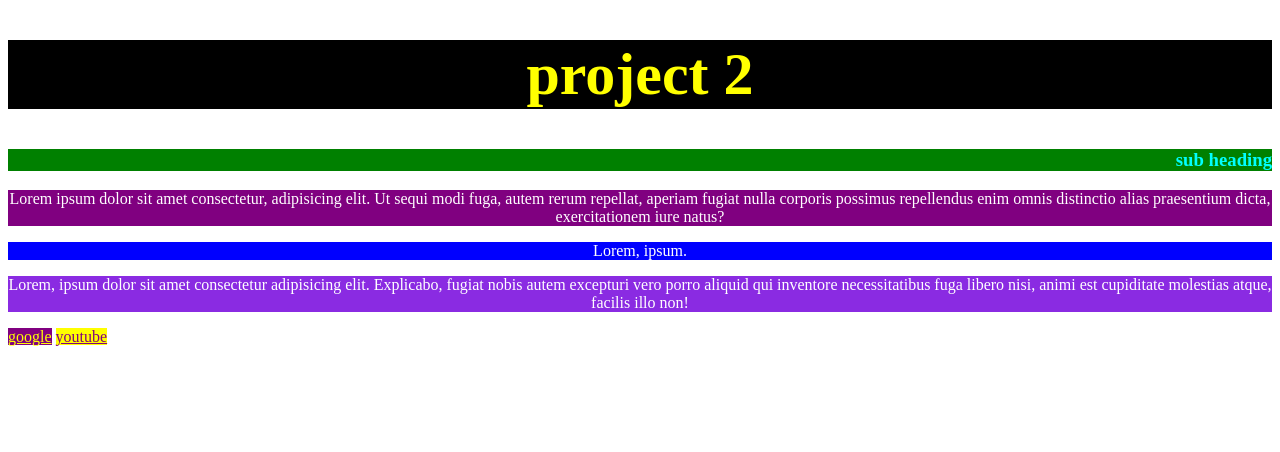
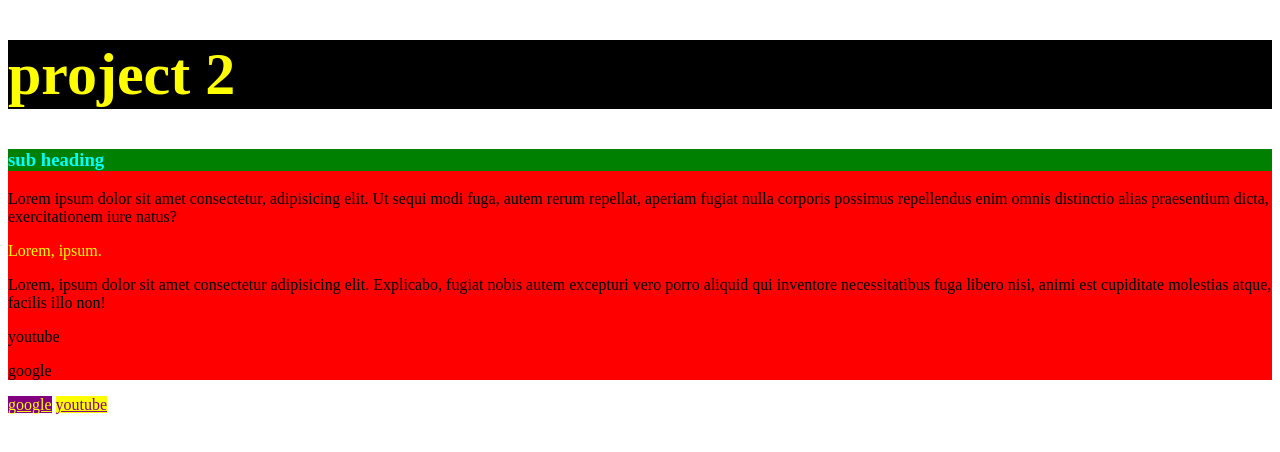
Before and after one commit to millieyi/project2-june2022, a plain HTML site: page project2/index.html in a window 1280 px wide. Drawn offline with Linux system fonts and the light colour scheme.

Commit message:
final with div added

```diff
--- a/project2/assets/style.css
+++ b/project2/assets/style.css
@@ -2,35 +2,35 @@ h1 {
     font-size: 60px;
     color: yellow;
     background: black;
-    text-align: center;
+    text-align: left;
 }
 
 h3 {
     color: aqua;
     background: green;
-    text-align: right;
+    text-align: left;
 }
-
+/*
 p {
     color: brown;
     background: yellow;
     text-align: center;
-}
-
+} */
+/*
 .paragraph-1 {
     color: white;
     background-color: purple;
-}
+} */
 
-.paragraph-2 {
+/* .paragraph-2 {
     color: white;
     background-color: blue;
-}
-
+} */
+/*
 .paragraph-3 {
     color: white;
     background-color: blueviolet;
-}
+} */
 
 .link {
     color: yellow;
@@ -41,3 +41,11 @@ p {
     color: purple;
     background: yellow;
 }
+
+.first {
+    background-color: red;
+}
+
+.second {
+    color: yellow;
+}
--- a/project2/index.html
+++ b/project2/index.html
@@ -13,15 +13,23 @@
 <body>
     <h1 class="header">project 2</h1>
 
+    <div class="first">
     <h3>sub heading</h3>
 
     <p class="paragraph-1">Lorem ipsum dolor sit amet consectetur, adipisicing elit. Ut sequi modi fuga, autem rerum repellat, aperiam fugiat nulla corporis possimus repellendus enim omnis distinctio alias praesentium dicta, exercitationem iure natus?</p>
 
-    <p class="paragraph-2">Lorem, ipsum.</p>
+    <div class="second">
+        <p class="paragraph-2">Lorem, ipsum.</p>
+    </div>
 
     <p class="paragraph-3">Lorem, ipsum dolor sit amet consectetur adipisicing elit. Explicabo, fugiat nobis autem excepturi vero porro aliquid qui inventore necessitatibus fuga libero nisi, animi est cupiditate molestias atque, facilis illo non!</p>
 
+    <p>youtube</p>
+    <p>google</p>
+</div>
+
     <a class="link" href="https://google.com">google</a>
     <a class="link2" href="https://youtube.com">youtube</a>
+
 </body>
 </html>
```
